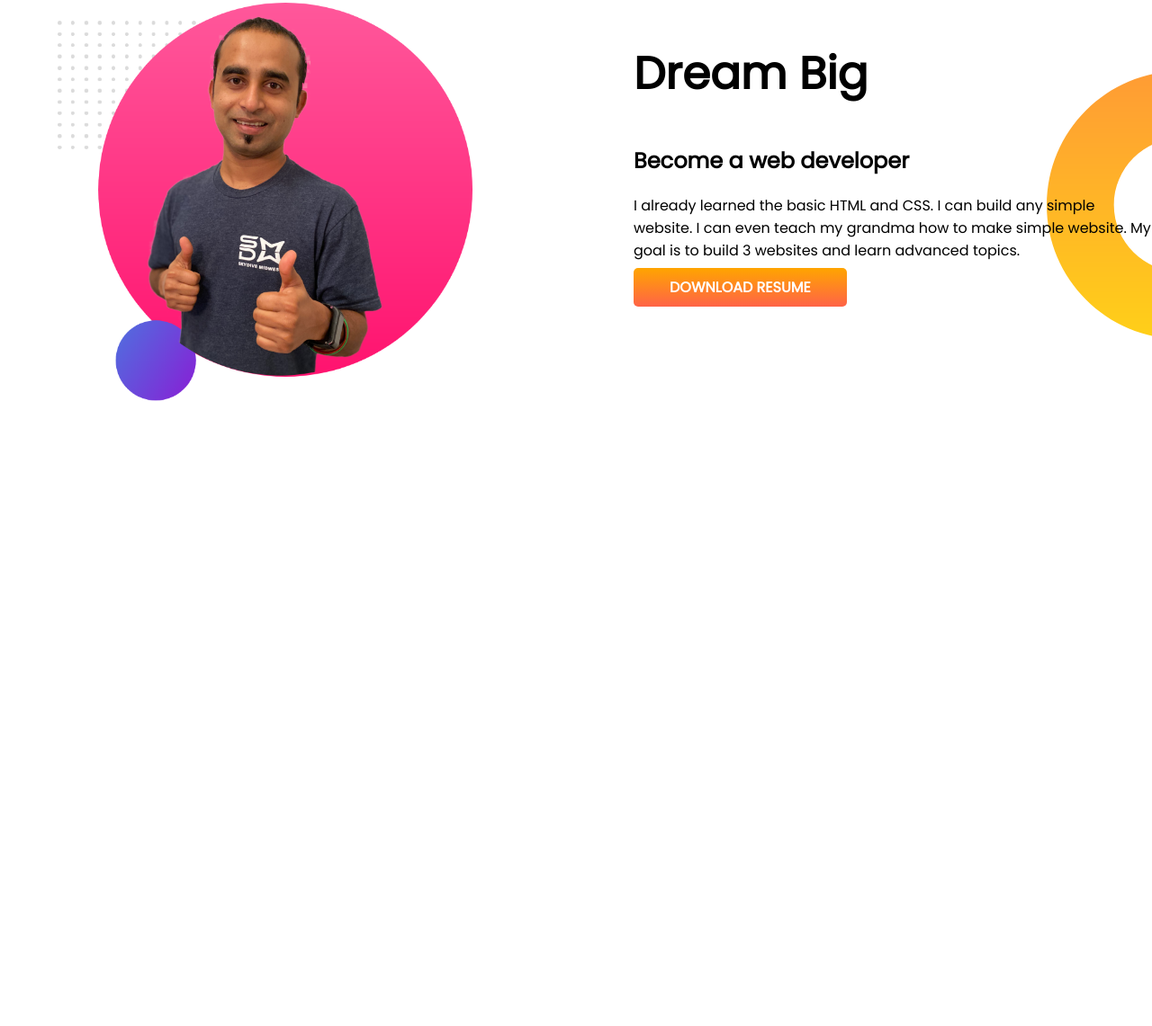
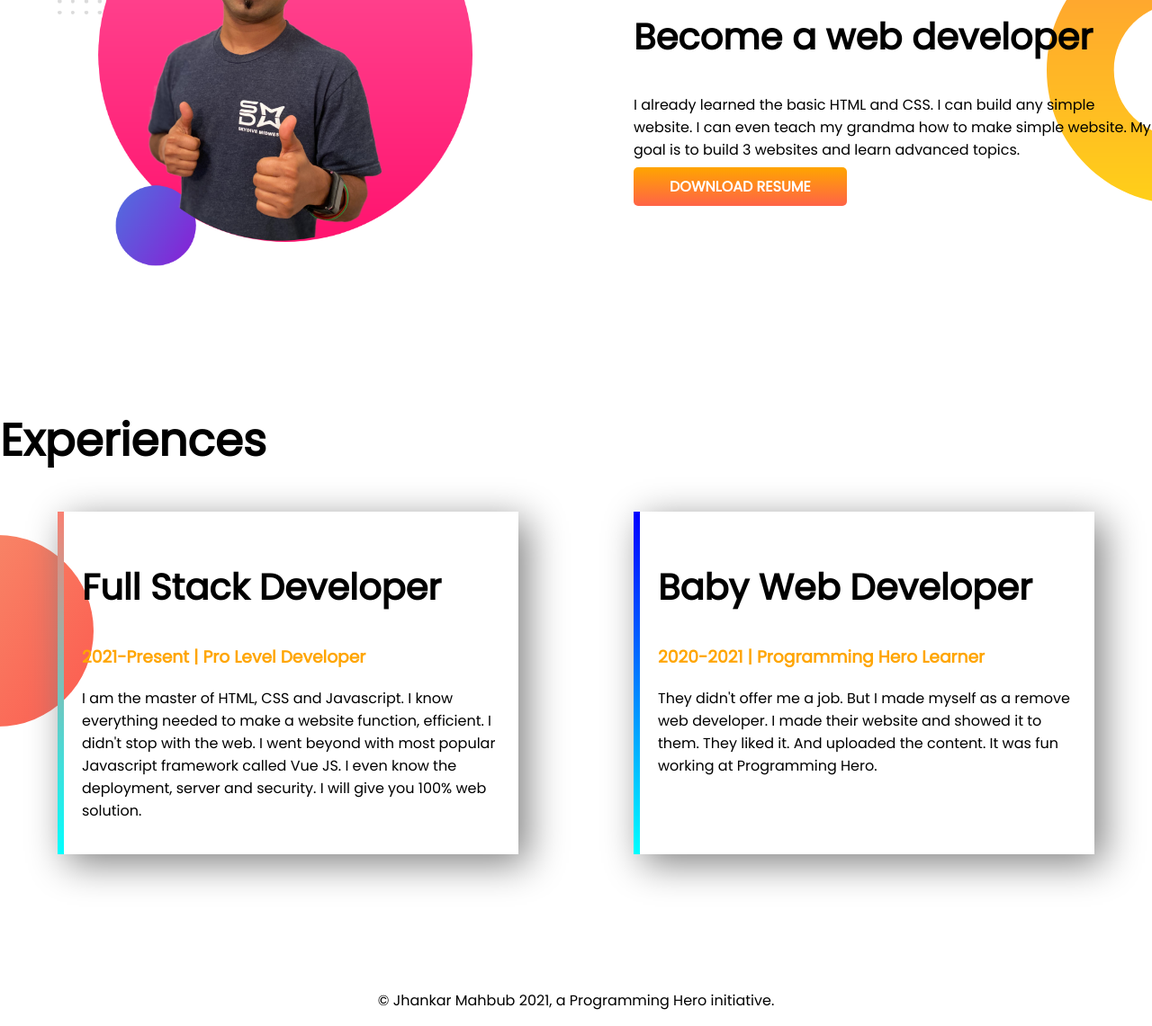
Before and after one commit to SheblirRahman/Developer-Portfolio, a plain HTML site: page index.html in a window 1280 px wide. Shown: the part 835-1976 px from the top of the page at 90% size. Before the commit the page ends 1288 px from the top, so only its background shows below. Drawn offline with Linux system fonts and the light colour scheme.

Commit message:
experience & footer added

```diff
--- a/index.html
+++ b/index.html
@@ -13,7 +13,7 @@
 </head>
 
 <body>
-    <section class="top-banner">
+    <section class="top-banner flex-containe">
         <div class="half-width">
 
             <h1>Welcome To </h1>
@@ -32,7 +32,7 @@
             <img src="images/jhankar.png" alt="">
         </div>
     </section>
-    <section class="dream-big">
+    <section class="dream-big flex-containe">
         <div class="half-width">
             <img src="images/jhankar2.png" alt="">
         </div>
@@ -46,6 +46,31 @@
 
         </div>
     </section>
+    <section class="experience-area">
+        <h1>Experiences</h1>
+        <div class="flex-containe">
+            <div id="full-web-experience" class="experience-item">
+                <h2>Full Stack Developer</h2>
+                <h3 class="orange-color">2021-Present | Pro Level Developer</h3>
+                <p> I am the master of HTML, CSS and Javascript. I know everything needed to make a website function,
+                    efficient. I didn't stop with the web. I went beyond with most popular Javascript framework called
+                    Vue JS. I even know the deployment, server and security. I will give you 100% web solution.
+
+                </p>
+
+            </div>
+            <div id="web-dev-experience" class="experience-item">
+                <h2>Baby Web Developer</h2>
+                <h3 class="orange-color">2020-2021 | Programming Hero Learner</h3>
+                <p>They didn't offer me a job. But I made myself as a remove web developer. I made their website and
+                    showed it to them. They liked it. And uploaded the content. It was fun working at Programming Hero.
+                </p>
+            </div>
+        </div>
+    </section>
+    <footer>
+        <p>© Jhankar Mahbub 2021, a Programming Hero initiative.</p>
+    </footer>
 </body>
 
 </html>
--- a/style.css
+++ b/style.css
@@ -5,12 +5,15 @@ body{
 h1{
     font-size: 50px;
 }
+h2{
+    font-size: 40px;
+}
 .orange-color{
     color: orange;
 }
-section{
+.flex-containe{
     display: flex;
-    margin-top: 150px;
+    margin-bottom: 150px;
 }
 .half-width{
     width: 50%;
@@ -36,3 +39,28 @@ section{
     background-repeat: no-repeat;
     background-position: right;
 }
+.experience-area{
+ background-image: url(images/exp-bg.png);
+ background-repeat: no-repeat;
+ background-position: left;
+}
+.experience-item{
+    width: 40%;
+    margin-left: 5%;
+    margin-right: 5%;
+    box-shadow: 10px 10px 40px gray;
+    padding: 20px;
+}
+#full-web-experience{
+    border-left: 7px solid;
+    border-image: linear-gradient(salmon, cyan);
+    border-image-slice: 1;
+}
+#web-dev-experience{
+    border-left: 7px solid;
+    border-image: linear-gradient(blue, cyan);
+    border-image-slice: 1;
+}
+footer p{
+text-align: center;
+}
```
Also changed, not shown: images/my-bg.png (deleted), images/my-bg2.png (deleted).
